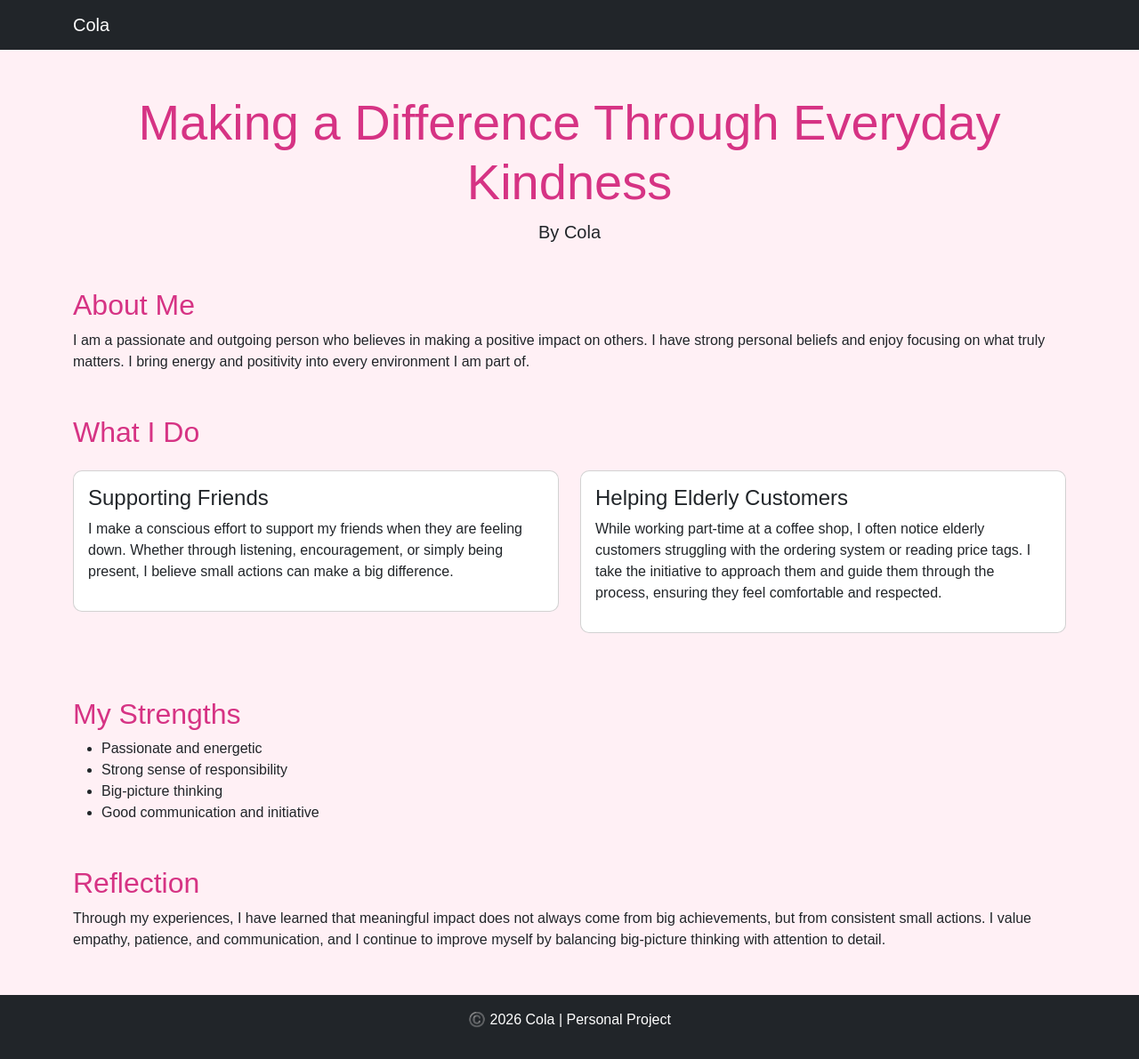
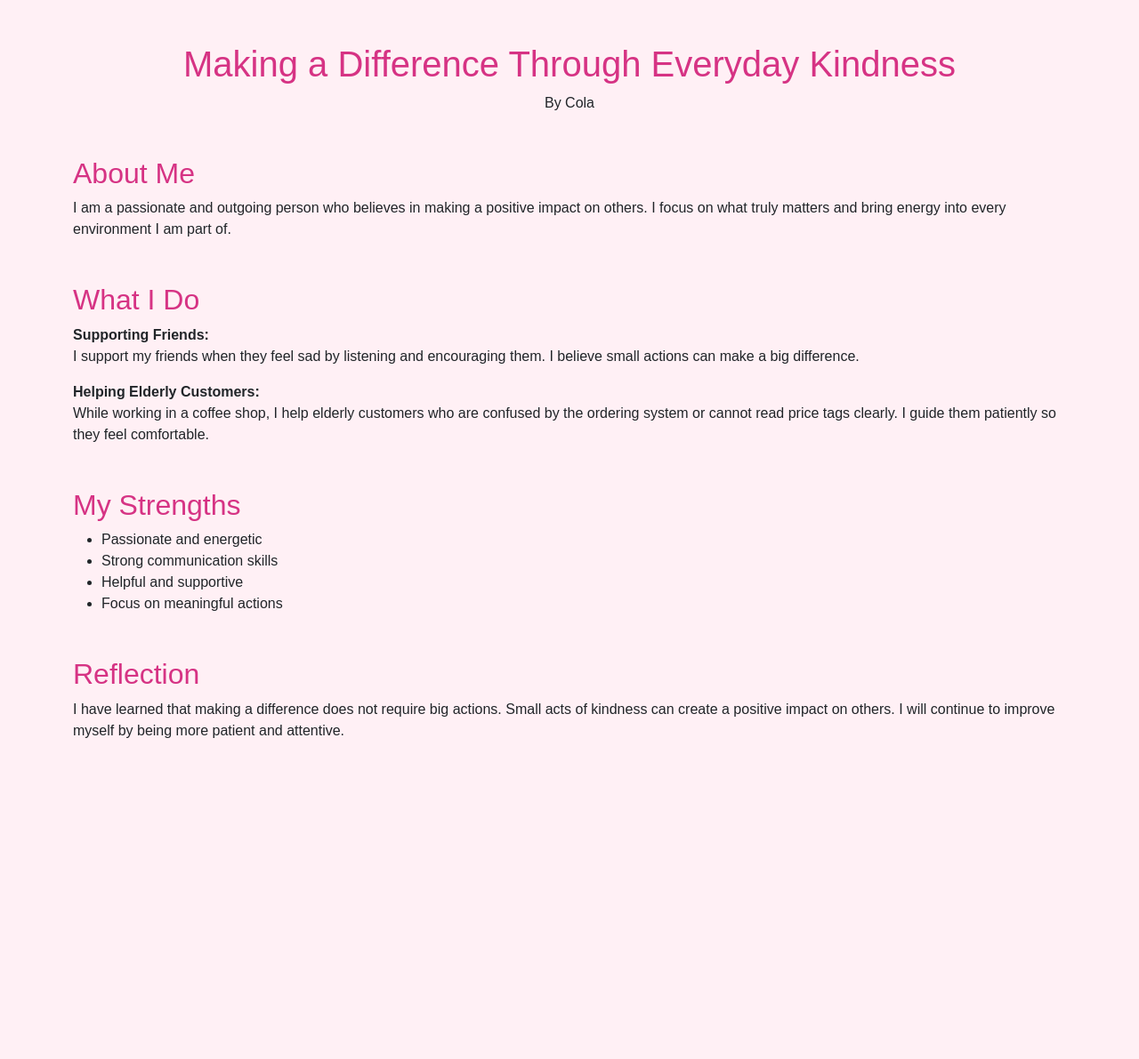
Before and after one commit to cooo1111/indi_proj, a plain HTML site: page index.html in a window 1280 px wide. Shown: the whole page at 89% size. After the commit the page ends 882 px from the top, so only its background shows below. Drawn offline with nearby package versions, Linux system fonts and the light colour scheme.

Commit message:
Update index.html

```diff
--- a/index.html
+++ b/index.html
@@ -5,96 +5,64 @@
     <meta name="viewport" content="width=device-width, initial-scale=1.0">
     <title>Cola's Story</title>
 
-    <!-- Bootstrap CSS -->
+    <!-- Bootstrap -->
     <link href="https://cdn.jsdelivr.net/npm/bootstrap@5.3.0/dist/css/bootstrap.min.css" rel="stylesheet">
 
-    <!-- Your Custom CSS -->
+    <!-- Your CSS -->
     <link rel="stylesheet" href="css/style.css">
 </head>
 
 <body>
 
-<!-- Navbar -->
-<nav class="navbar navbar-expand-lg navbar-dark bg-dark">
-    <div class="container">
-        <a class="navbar-brand" href="#">Cola</a>
-    </div>
-</nav>
-
-<!-- Hero Section -->
+<!-- Header -->
 <div class="container text-center mt-5">
-    <h1 class="display-4">Making a Difference Through Everyday Kindness</h1>
-    <p class="lead">By Cola</p>
+    <h1>Making a Difference Through Everyday Kindness</h1>
+    <p>By Cola</p>
 </div>
 
-<!-- About Section -->
+<!-- About -->
 <div class="container mt-5">
     <h2>About Me</h2>
     <p>
         I am a passionate and outgoing person who believes in making a positive impact on others.
-        I have strong personal beliefs and enjoy focusing on what truly matters. I bring energy
-        and positivity into every environment I am part of.
+        I focus on what truly matters and bring energy into every environment I am part of.
     </p>
 </div>
 
-<!-- Actions Section -->
+<!-- Actions -->
 <div class="container mt-5">
     <h2>What I Do</h2>
 
-    <div class="row mt-4">
-        <!-- Card 1 -->
-        <div class="col-md-6">
-            <div class="card p-3 mb-4">
-                <h4>Supporting Friends</h4>
-                <p>
-                    I make a conscious effort to support my friends when they are feeling down.
-                    Whether through listening, encouragement, or simply being present,
-                    I believe small actions can make a big difference.
-                </p>
-            </div>
-        </div>
+    <p><strong>Supporting Friends:</strong><br>
+    I support my friends when they feel sad by listening and encouraging them.
+    I believe small actions can make a big difference.</p>
 
-        <!-- Card 2 -->
-        <div class="col-md-6">
-            <div class="card p-3 mb-4">
-                <h4>Helping Elderly Customers</h4>
-                <p>
-                    While working part-time at a coffee shop, I often notice elderly customers
-                    struggling with the ordering system or reading price tags.
-                    I take the initiative to approach them and guide them through the process,
-                    ensuring they feel comfortable and respected.
-                </p>
-            </div>
-        </div>
-    </div>
+    <p><strong>Helping Elderly Customers:</strong><br>
+    While working in a coffee shop, I help elderly customers who are confused
+    by the ordering system or cannot read price tags clearly. I guide them
+    patiently so they feel comfortable.</p>
 </div>
 
-<!-- Strengths Section -->
+<!-- Strengths -->
 <div class="container mt-5">
     <h2>My Strengths</h2>
     <ul>
         <li>Passionate and energetic</li>
-        <li>Strong sense of responsibility</li>
-        <li>Big-picture thinking</li>
-        <li>Good communication and initiative</li>
+        <li>Strong communication skills</li>
+        <li>Helpful and supportive</li>
+        <li>Focus on meaningful actions</li>
     </ul>
 </div>
 
-<!-- Reflection Section -->
+<!-- Reflection -->
 <div class="container mt-5 mb-5">
     <h2>Reflection</h2>
     <p>
-        Through my experiences, I have learned that meaningful impact does not always come
-        from big achievements, but from consistent small actions. I value empathy, patience,
-        and communication, and I continue to improve myself by balancing big-picture thinking
-        with attention to detail.
+        I have learned that making a difference does not require big actions.
+        Small acts of kindness can create a positive impact on others.
+        I will continue to improve myself by being more patient and attentive.
     </p>
 </div>
 
-<!-- Footer -->
-<footer class="bg-dark text-white text-center p-3">
-    <p>©️ 2026 Cola | Personal Project</p>
-</footer>
-
 </body>
 </html>
```
